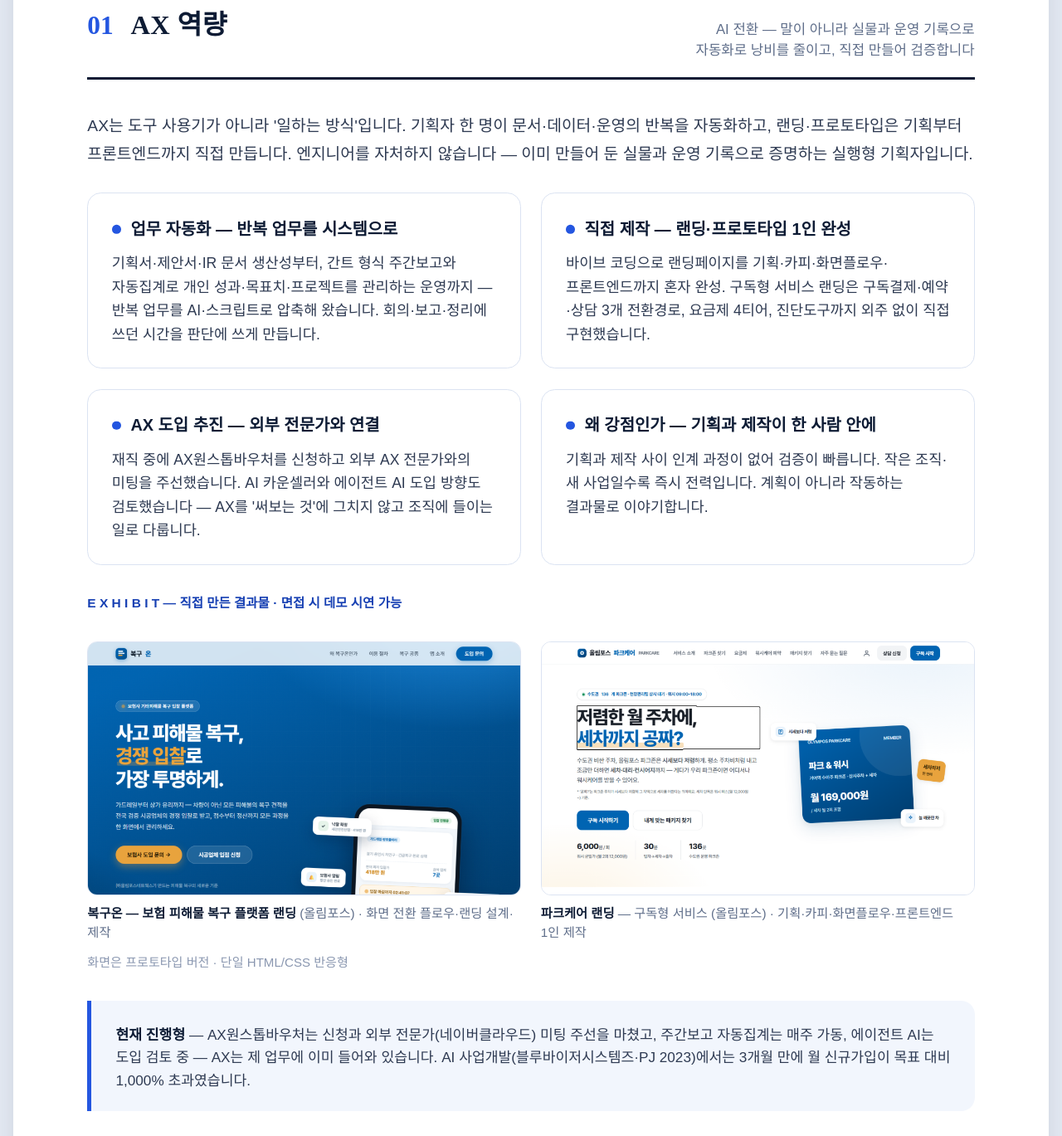
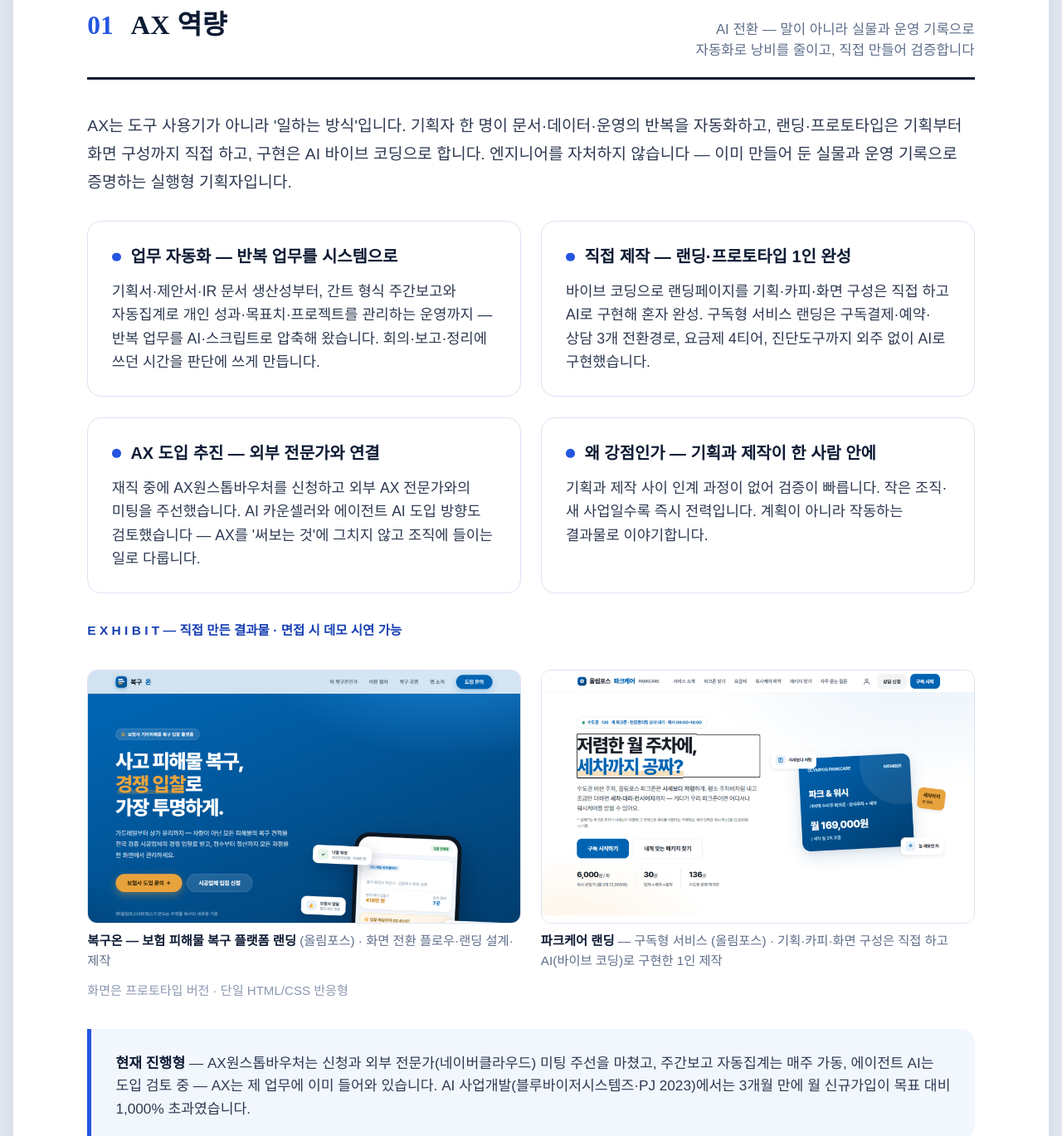
Before and after one commit to tak21542154-ux/portfolio, a plain HTML site: page index.html in a window 1280 px wide. Shown: the part 1920-3289 px from the top of the page at 83% size. Drawn offline with Linux system fonts and the light colour scheme; a web font is replaced by a local one.

Commit message:
포트폴리오 문구 정정: 화면 구현은 AI 바이브 코딩으로 표기 (프론트엔드 표현 정리)
Co-Authored-By: Claude Sonnet 5.5 <noreply@anthropic.com>

```diff
--- a/index.html
+++ b/index.html
@@ -246,17 +246,17 @@ body{ background:#E9EEF7; }
 
 <div class="page">
 <div class="shead"><span class="num">01</span><h2>AX 역량</h2><div class="sub">AI 전환 — 말이 아니라 실물과 운영 기록으로<br>자동화로 낭비를 줄이고, 직접 만들어 검증합니다</div></div>
-<p style="font-size:9.2pt;line-height:1.75;">AX는 도구 사용기가 아니라 '일하는 방식'입니다. 기획자 한 명이 문서·데이터·운영의 반복을 자동화하고, 랜딩·프로토타입은 기획부터 프론트엔드까지 직접 만듭니다. 엔지니어를 자처하지 않습니다 — 이미 만들어 둔 실물과 운영 기록으로 증명하는 실행형 기획자입니다.</p>
+<p style="font-size:9.2pt;line-height:1.75;">AX는 도구 사용기가 아니라 '일하는 방식'입니다. 기획자 한 명이 문서·데이터·운영의 반복을 자동화하고, 랜딩·프로토타입은 기획부터 화면 구성까지 직접 하고, 구현은 AI 바이브 코딩으로 합니다. 엔지니어를 자처하지 않습니다 — 이미 만들어 둔 실물과 운영 기록으로 증명하는 실행형 기획자입니다.</p>
 <div class="grid2" style="margin-top:5mm;">
 <div class="card"><h4>업무 자동화 — 반복 업무를 시스템으로</h4><p>기획서·제안서·IR 문서 생산성부터, 간트 형식 주간보고와 자동집계로 개인 성과·목표치·프로젝트를 관리하는 운영까지 — 반복 업무를 AI·스크립트로 압축해 왔습니다. 회의·보고·정리에 쓰던 시간을 판단에 쓰게 만듭니다.</p></div>
-<div class="card"><h4>직접 제작 — 랜딩·프로토타입 1인 완성</h4><p>바이브 코딩으로 랜딩페이지를 기획·카피·화면플로우·프론트엔드까지 혼자 완성. 구독형 서비스 랜딩은 구독결제·예약·상담 3개 전환경로, 요금제 4티어, 진단도구까지 외주 없이 직접 구현했습니다.</p></div>
+<div class="card"><h4>직접 제작 — 랜딩·프로토타입 1인 완성</h4><p>바이브 코딩으로 랜딩페이지를 기획·카피·화면 구성은 직접 하고 AI로 구현해 혼자 완성. 구독형 서비스 랜딩은 구독결제·예약·상담 3개 전환경로, 요금제 4티어, 진단도구까지 외주 없이 AI로 구현했습니다.</p></div>
 <div class="card"><h4>AX 도입 추진 — 외부 전문가와 연결</h4><p>재직 중에 AX원스톱바우처를 신청하고 외부 AX 전문가와의 미팅을 주선했습니다. AI 카운셀러와 에이전트 AI 도입 방향도 검토했습니다 — AX를 '써보는 것'에 그치지 않고 조직에 들이는 일로 다룹니다.</p></div>
 <div class="card"><h4>왜 강점인가 — 기획과 제작이 한 사람 안에</h4><p>기획과 제작 사이 인계 과정이 없어 검증이 빠릅니다. 작은 조직·새 사업일수록 즉시 전력입니다. 계획이 아니라 작동하는 결과물로 이야기합니다.</p></div>
 </div>
 <div class="exhtag" style="margin-top:5.5mm;">E X H I B I T — 직접 만든 결과물 · 면접 시 데모 시연 가능</div>
 <div class="exh">
 <figure><img src="assets/bokguon_crop.png" alt="복구온 랜딩"><figcaption><b>복구온 — 보험 피해물 복구 플랫폼 랜딩</b> (올림포스) · 화면 전환 플로우·랜딩 설계·제작</figcaption></figure>
-<figure><img src="assets/parkcare_crop.png" alt="파크케어 랜딩"><figcaption><b>파크케어 랜딩</b> — 구독형 서비스 (올림포스) · 기획·카피·화면플로우·프론트엔드 1인 제작</figcaption></figure>
+<figure><img src="assets/parkcare_crop.png" alt="파크케어 랜딩"><figcaption><b>파크케어 랜딩</b> — 구독형 서비스 (올림포스) · 기획·카피·화면 구성은 직접 하고 AI(바이브 코딩)로 구현한 1인 제작</figcaption></figure>
 </div>
 <div style="font-size:7.2pt;color:var(--faint);margin-top:2.2mm;">화면은 프로토타입 버전 · 단일 HTML/CSS 반응형</div>
 <div class="hl"><p><b>현재 진행형</b> — AX원스톱바우처는 신청과 외부 전문가(네이버클라우드) 미팅 주선을 마쳤고, 주간보고 자동집계는 매주 가동, 에이전트 AI는 도입 검토 중 — AX는 제 업무에 이미 들어와 있습니다. AI 사업개발(블루바이저시스템즈·PJ 2023)에서는 3개월 만에 월 신규가입이 목표 대비 1,000% 초과였습니다.</p></div>
```
Also changed, not shown: 1 other file.
